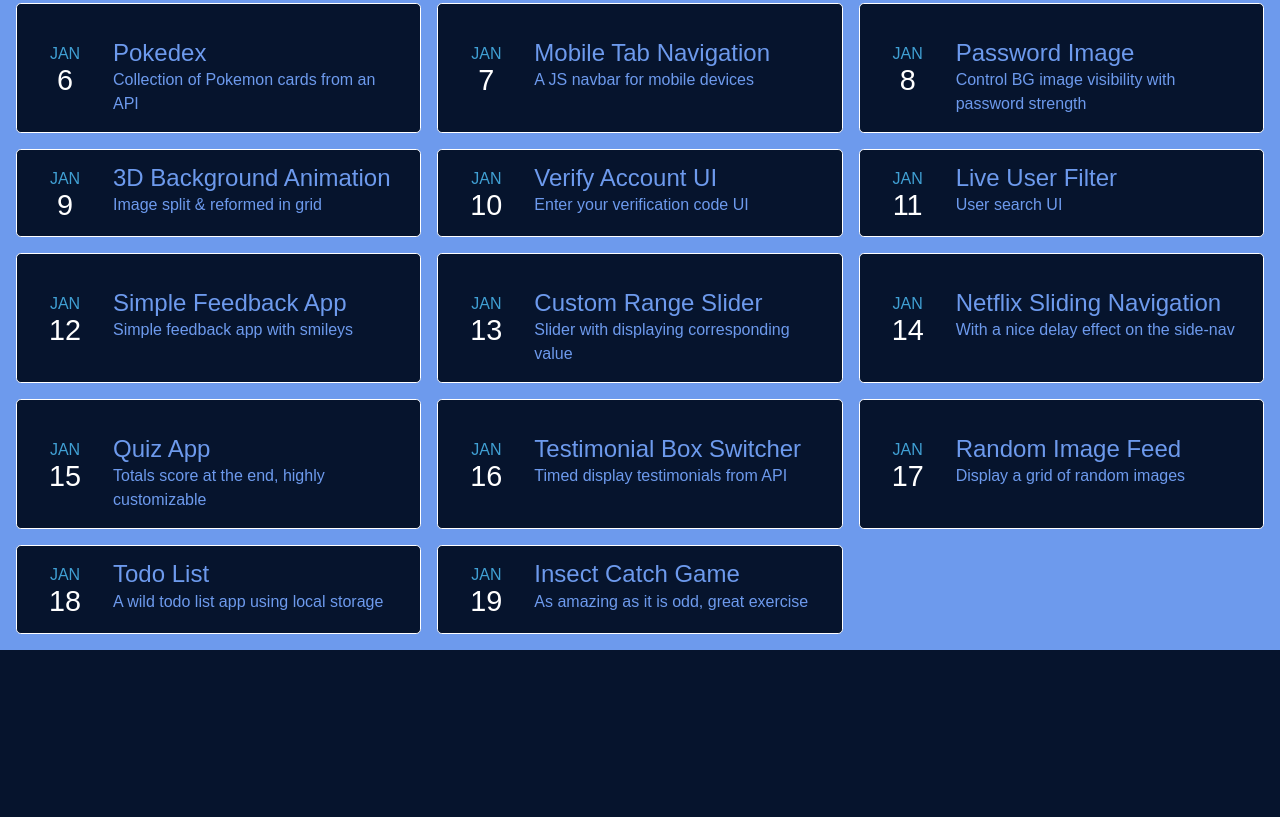
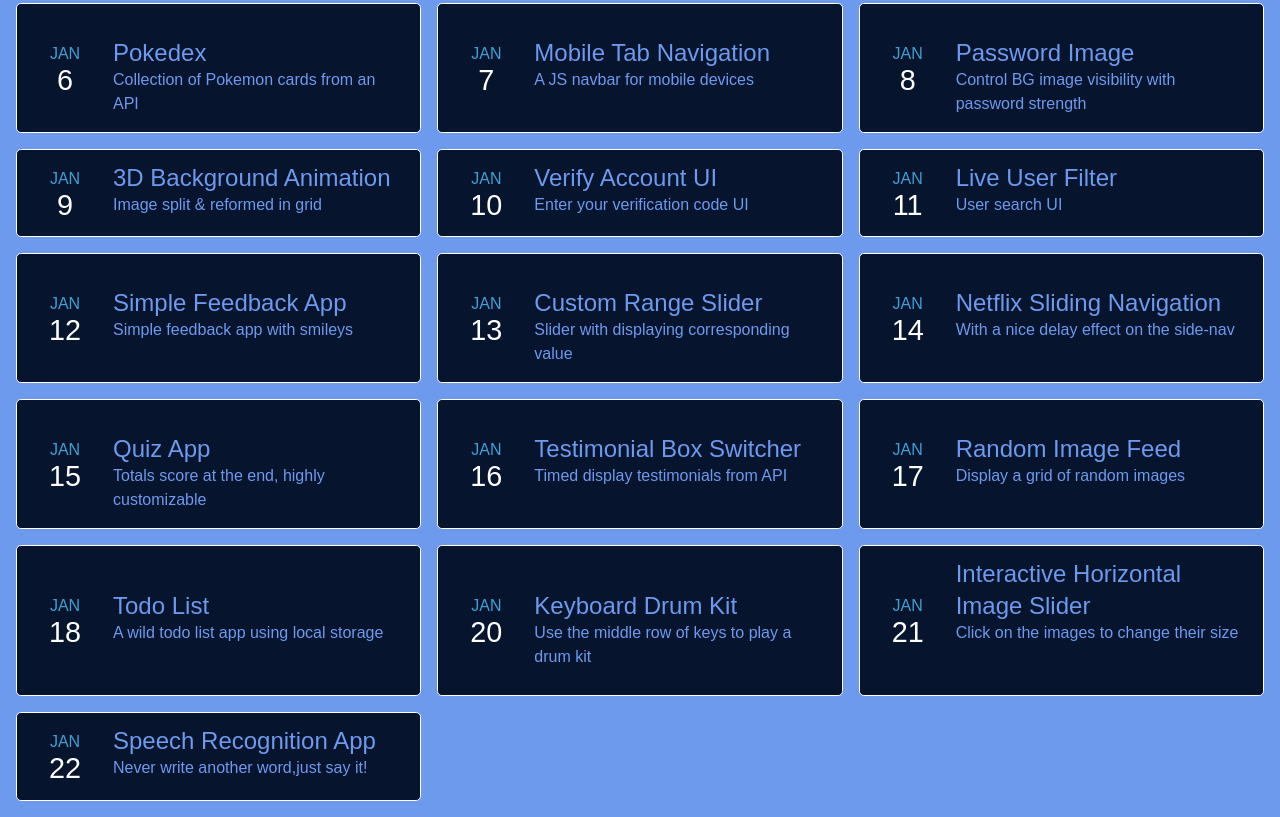
Before and after one commit to Peter-Easterbrook/50Projects50Days, a plain HTML site: page index.html in a window 1280 px wide. Shown: the part 1633-2450 px from the top of the page. Before the commit the page ends 2283 px from the top, so only its background shows below. Drawn offline with Linux system fonts and the light colour scheme.

Commit message:
Added a few new apps

```diff
--- a/index.html
+++ b/index.html
@@ -612,13 +612,35 @@
           </a>
         </li>
         <li class="card">
-          <a href="https://peter-easterbrook.github.io/Ex50-Insect-Catch-Game/">
+          <a href="https://peter-easterbrook.github.io/1DrumKit/">
             <time class="time">
               <div class="month">Jan</div>
-              <div class="date">19</div>
+              <div class="date">20</div>
             </time>
-            <h2>Insect Catch Game</h2>
-            <div class="meta">As amazing as it is odd, great exercise</div>
+            <h2>Keyboard Drum Kit</h2>
+            <div class="meta">
+              Use the middle row of keys to play a drum kit
+            </div>
+          </a>
+        </li>
+        <li class="card">
+          <a href="https://peter-easterbrook.github.io/5ImageFlex/">
+            <time class="time">
+              <div class="month">Jan</div>
+              <div class="date">21</div>
+            </time>
+            <h2>Interactive Horizontal Image Slider</h2>
+            <div class="meta">Click on the images to change their size</div>
+          </a>
+        </li>
+        <li class="card">
+          <a href="https://20-speech-recog.vercel.app/">
+            <time class="time">
+              <div class="month">Jan</div>
+              <div class="date">22</div>
+            </time>
+            <h2>Speech Recognition App</h2>
+            <div class="meta">Never write another word,just say it!</div>
           </a>
         </li>
       </ul>
```
